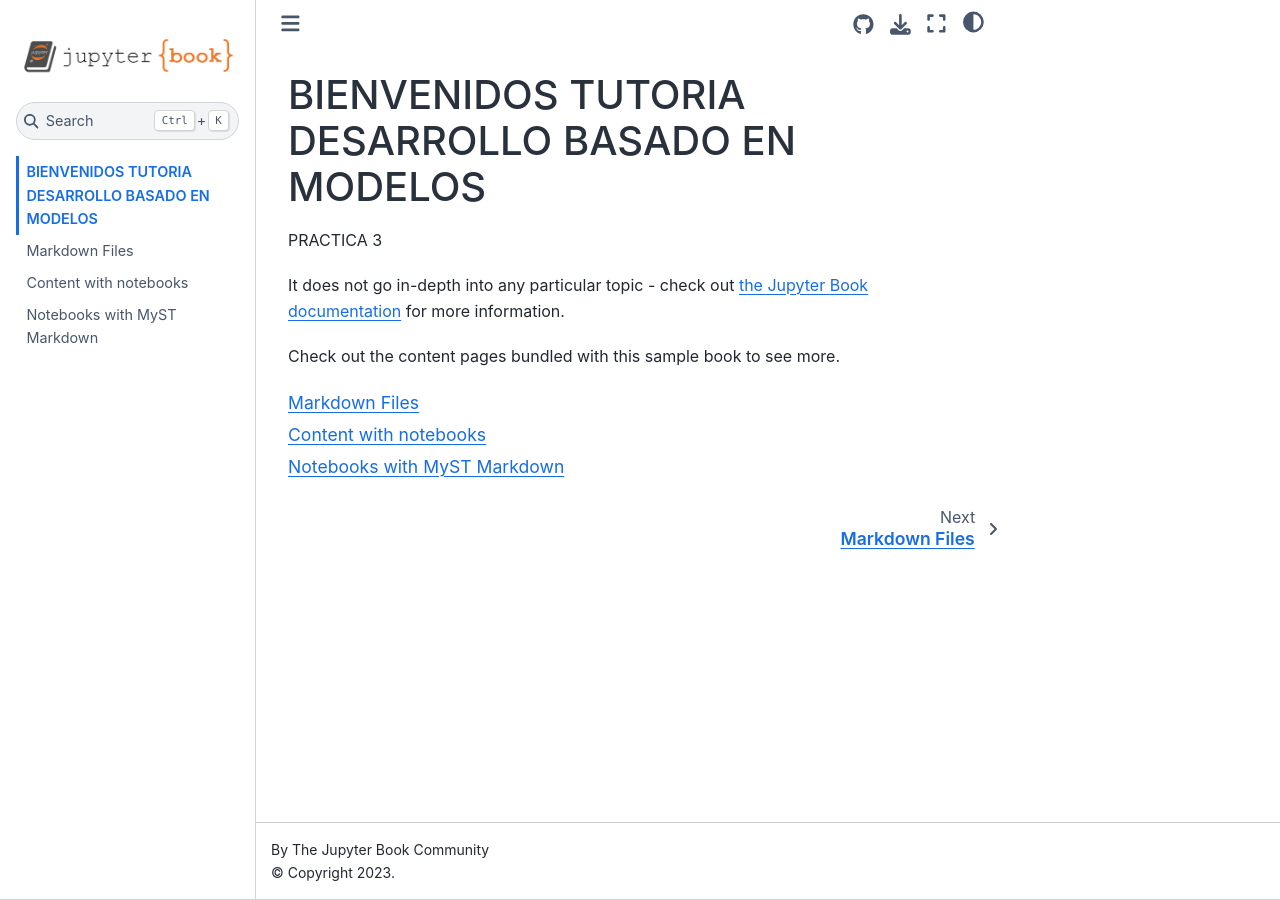
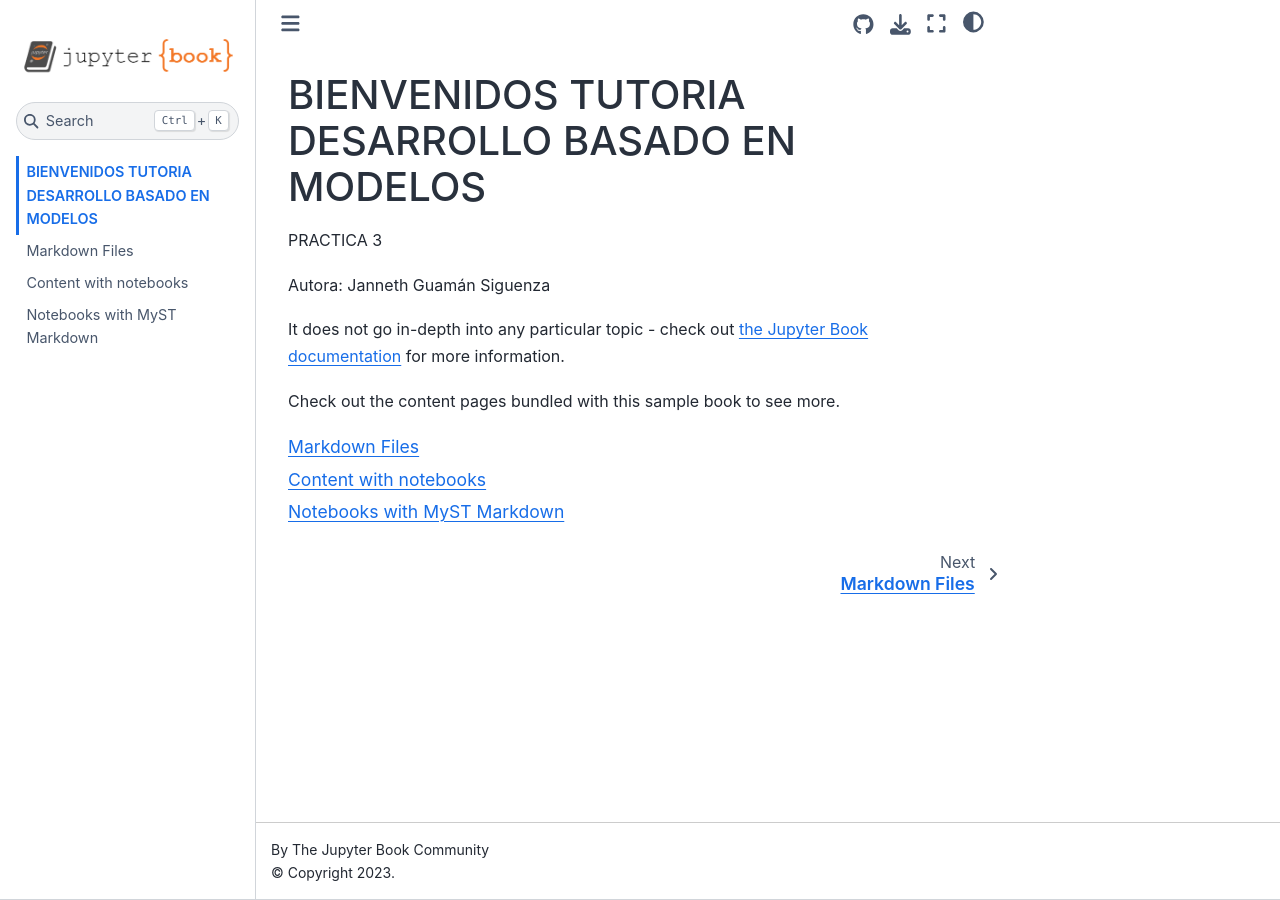
Before and after one commit to JannethGS2610/MiLibro, a Jupyter Book: the page built from intro.md, in a window 1280 px wide. Built offline with Jupyter Book 1.0.4 settings and Sphinx 7.4.7 and the Sphinx Book theme 1.1.4, drawn with Linux system fonts in a browser that asks for light colours.

Commit message:
Cambiar Mensaje Principal

```diff
--- a/intro.md
+++ b/intro.md
@@ -1,6 +1,9 @@
 # BIENVENIDOS TUTORIA DESARROLLO BASADO EN MODELOS
 
 PRACTICA 3
+
+Autora:
+    Janneth Guamán Siguenza
 
 It does not go in-depth into any particular topic - check out [the Jupyter Book documentation](https://jupyterbook.org) for more information.
 
```
